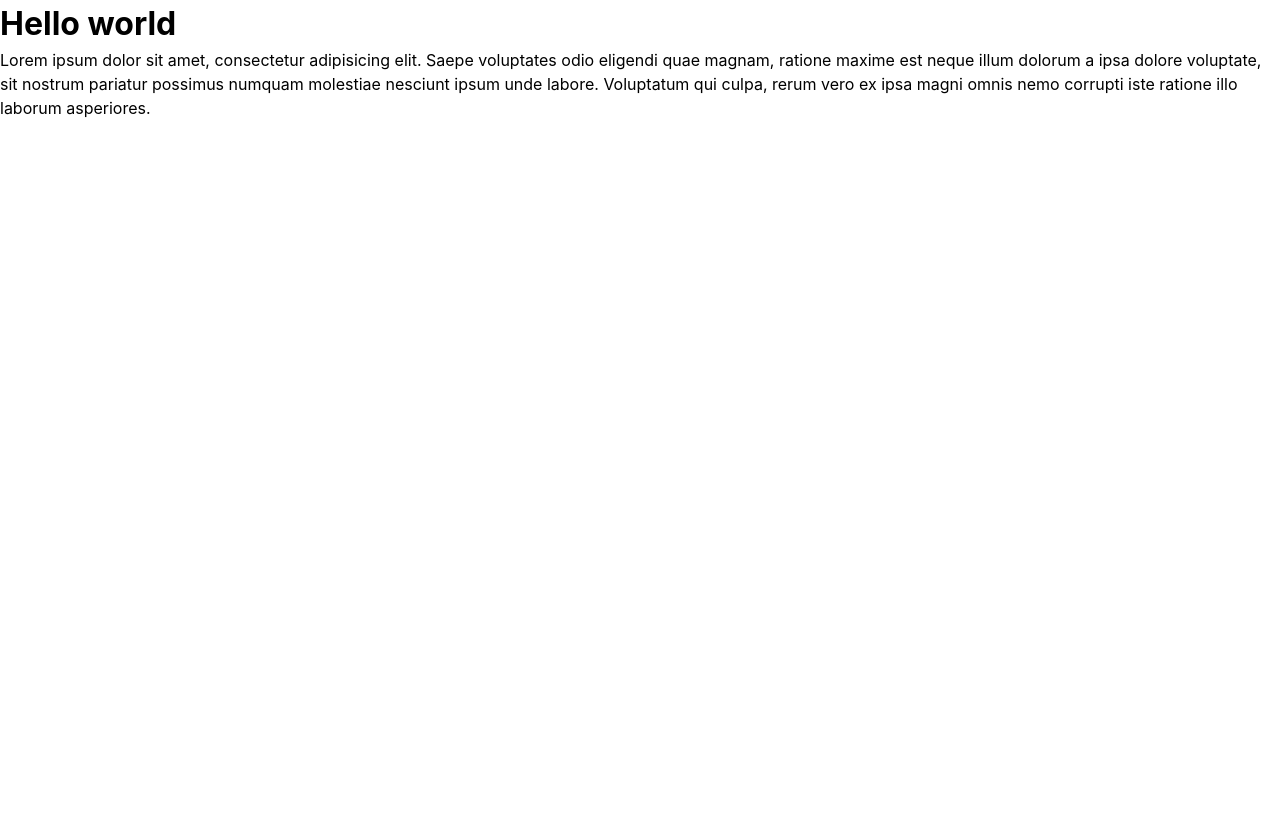
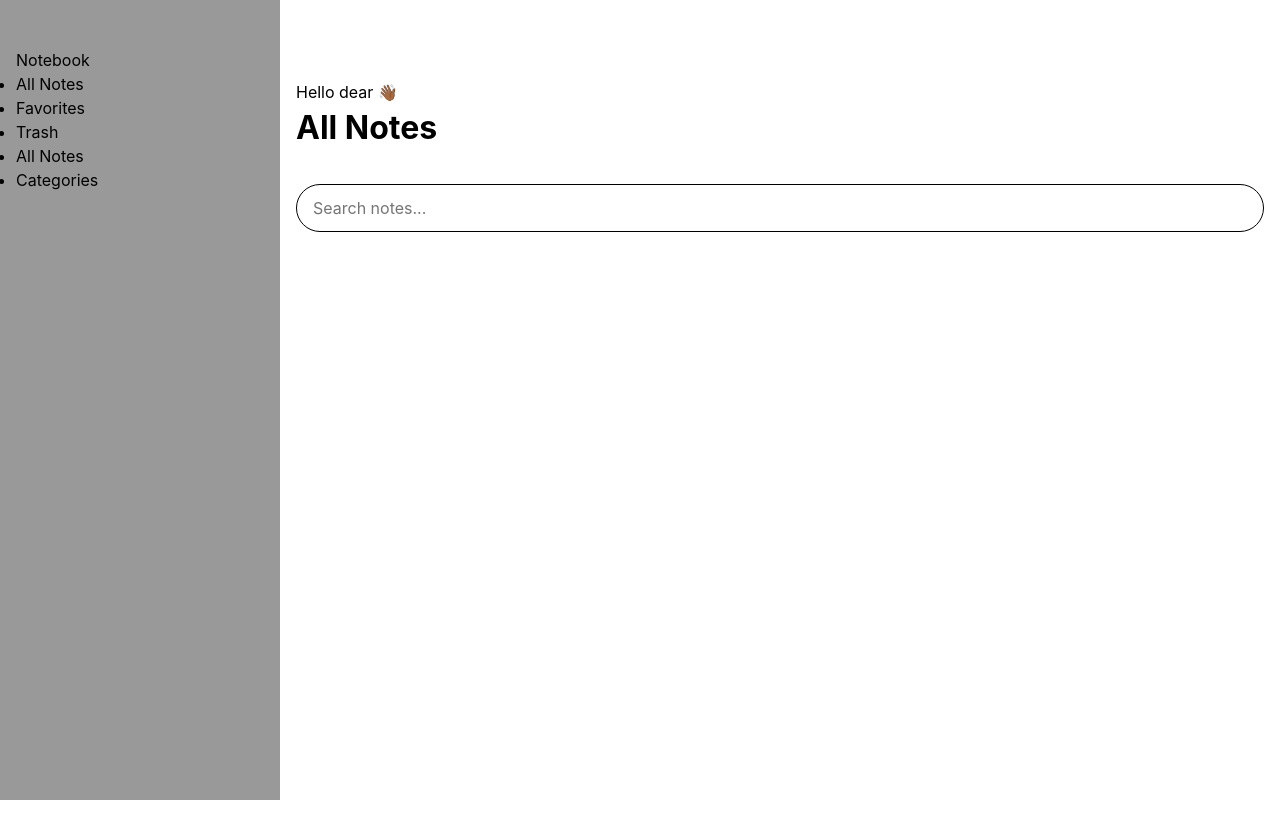
Before and after one commit to gzkdev/quick_note_app, a Next.js app: page / in a window 1280 px wide. Shown: the top 838 px of the page. Before the commit the page ends 800 px from the top, so only its background shows below. Built offline with nearby package versions, Linux system fonts and the light colour scheme.

Commit message:
restructuring app

```diff
--- /dev/null
+++ b/components/AppNote.jsx
@@ -0,0 +1,27 @@
+import styles from "../styles/appNote.module.css";
+
+export default function AppNote() {
+  return (
+    <div className={styles.note}>
+      <div className={styles.note__header}>
+        <span className={styles.note__title}>Title</span>
+        <button className={styles.note__edit_btn}>Edit</button>
+        <div className={styles.note__actions}>
+          <button></button>
+          <div className={styles.note__actions_menu}>
+            <button>Add to Favorites</button>
+            <button>Delete</button>
+          </div>
+        </div>
+      </div>
+      <p className={styles.note__content}>
+        Lorem ipsum dolor sit amet consectetur adipisicing elit. Veritatis a
+        itaque, repellendus, officia reiciendis explicabo adipisci beatae odio
+        doloremque aut est iure ut voluptatem?
+      </p>
+      <div className={styles.note__footer}>
+        <small>20/08/2022</small>
+      </div>
+    </div>
+  );
+}
--- /dev/null
+++ b/components/AppNotesContainer.jsx
@@ -0,0 +1,19 @@
+import { useNotesContext } from "../context/NotesContextProvider";
+import styles from "../styles/appNotesContainer.module.css";
+import AppNote from "./AppNote";
+import AppSearchbar from "./AppSearchbar";
+
+export default function AppNotesContainer() {
+  // const { notes, searchText, notesArrangement } = useNotesContext();
+
+  return (
+    <div className={styles.app__main}>
+      <div className={styles.app__header}>
+        <span>Hello dear 👋🏾</span>
+        <h1>All Notes</h1>
+      </div>
+      <AppSearchbar />
+      <div className={styles.notes__container}>{}</div>
+    </div>
+  );
+}
--- /dev/null
+++ b/components/AppSearchbar.jsx
@@ -0,0 +1,21 @@
+import { useNotesContext } from "../context/NotesContextProvider";
+import styles from "../styles/appSearchbar.module.css";
+
+export default function AppSearchbar() {
+  // const { toggleIsOpen } = useNotesContext();
+
+  return (
+    <div className={styles.searchbar}>
+      <input
+        className={styles.searchbar__input}
+        type="text"
+        name="search"
+        placeholder="Search notes..."
+      />
+      <button
+        // onClick={toggleIsOpen}
+        className={styles.searchbar__button}
+      ></button>
+    </div>
+  );
+}
--- /dev/null
+++ b/components/AppSidebar.jsx
@@ -0,0 +1,47 @@
+import Link from "next/link";
+import { useNotesContext } from "../context/NotesContextProvider";
+import styles from "../styles/appSidebar.module.css";
+
+export default function AppSidebar() {
+  // const { isOpen, toggleIsOpen } = useNotesContext();
+  return (
+    <div
+      // onClick={toggleIsOpen}
+      // data-toggle={isOpen && "true"}
+      className={styles.sidebar}
+    >
+      <div className={styles.sidebar__container}>
+        <span>Notebook</span>
+        <nav>
+          <ul>
+            <li>
+              <Link href="/">
+                <a>All Notes</a>
+              </Link>
+            </li>
+            <li>
+              <Link href="/">
+                <a>Favorites</a>
+              </Link>
+            </li>
+            <li>
+              <Link href="/">
+                <a>Trash</a>
+              </Link>
+            </li>
+            <li>
+              <Link href="/">
+                <a>All Notes</a>
+              </Link>
+            </li>
+            <li>
+              <Link href="/">
+                <a>Categories</a>
+              </Link>
+            </li>
+          </ul>
+        </nav>
+      </div>
+    </div>
+  );
+}
--- a/pages/index.js
+++ b/pages/index.js
@@ -1,12 +1,15 @@
 import AppHead from "../components/AppHead"
-// import styles from '../styles/Home.module.css'
+import AppNotesContainer from "../components/AppNotesContainer"
+import AppSidebar from "../components/AppSidebar"
 
 export default function Home() {
   return (
-    <div>
+    <>
       <AppHead />
-      <h1>Hello world</h1>
-      <p>Lorem ipsum dolor sit amet, consectetur adipisicing elit. Saepe voluptates odio eligendi quae magnam, ratione maxime est neque illum dolorum a ipsa dolore voluptate, sit nostrum pariatur possimus numquam molestiae nesciunt ipsum unde labore. Voluptatum qui culpa, rerum vero ex ipsa magni omnis nemo corrupti iste ratione illo laborum asperiores.</p>
-    </div>
+      <div className="app">
+        <AppSidebar />
+        <AppNotesContainer />
+      </div>
+    </>
   )
 }
--- a/styles/appNotesContainer.module.css
+++ b/styles/appNotesContainer.module.css
@@ -11,6 +11,7 @@
   gap: 2rem;
   grid-template-columns: repeat(auto-fit, minmax(240px, 1fr));
   padding: 2rem 0;
+  min-height: 150vh;
 }
 
 .app {
--- a/styles/appSidebar.module.css
+++ b/styles/appSidebar.module.css
@@ -4,6 +4,7 @@
   left: 0;
   width: 100%;
   height: 100%;
+  max-height: 100vh;
   background-color: rgba(0, 0, 0, 0.4);
   opacity: 0;
   pointer-events: none;
```
Also changed, not shown: styles/Home.module.css (added).
